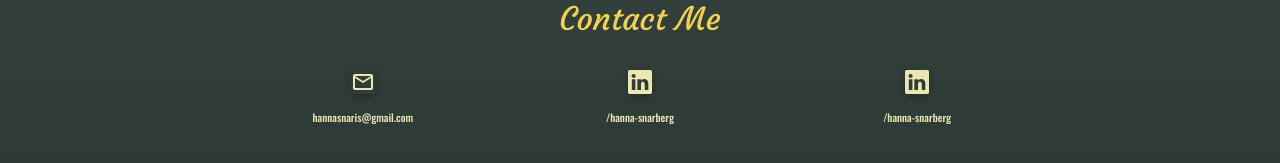
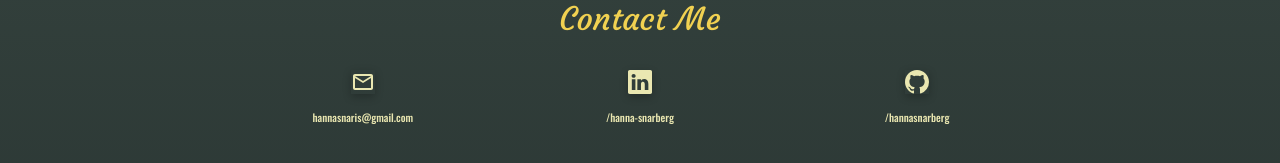
Before and after one commit to hannasnarberg/Portfolio-Website, a React (Create React App) app: page / in a window 1280 px wide. Shown: the part 3070-3233 px from the top of the page. Built offline with nearby package versions, Linux system fonts and the light colour scheme.

Commit message:
Github icon added

```diff
--- a/src/components/contact/Contact.jsx
+++ b/src/components/contact/Contact.jsx
@@ -2,7 +2,7 @@ import React, { useRef } from 'react';
 import './contact.css';
 import ContactOption from './ContactOption';
 import { MdOutlineEmail } from 'react-icons/md';
-import { BsLinkedin } from 'react-icons/bs';
+import { BsLinkedin, BsGithub } from 'react-icons/bs';
 
 function Contact() {
    return (
@@ -20,9 +20,9 @@ function Contact() {
                reference={'https://www.linkedin.com/in/hanna-snarberg/'}
             />
             <ContactOption
-               icon={<BsLinkedin className="contact__option-icon" />}
-               me={'/hanna-snarberg'}
-               reference={'https://www.linkedin.com/in/hanna-snarberg/'}
+               icon={<BsGithub className="contact__option-icon" />}
+               me={'/hannasnarberg'}
+               reference={'https://www.github.com/hannasnarberg/'}
             />
          </div>
       </section>
```
